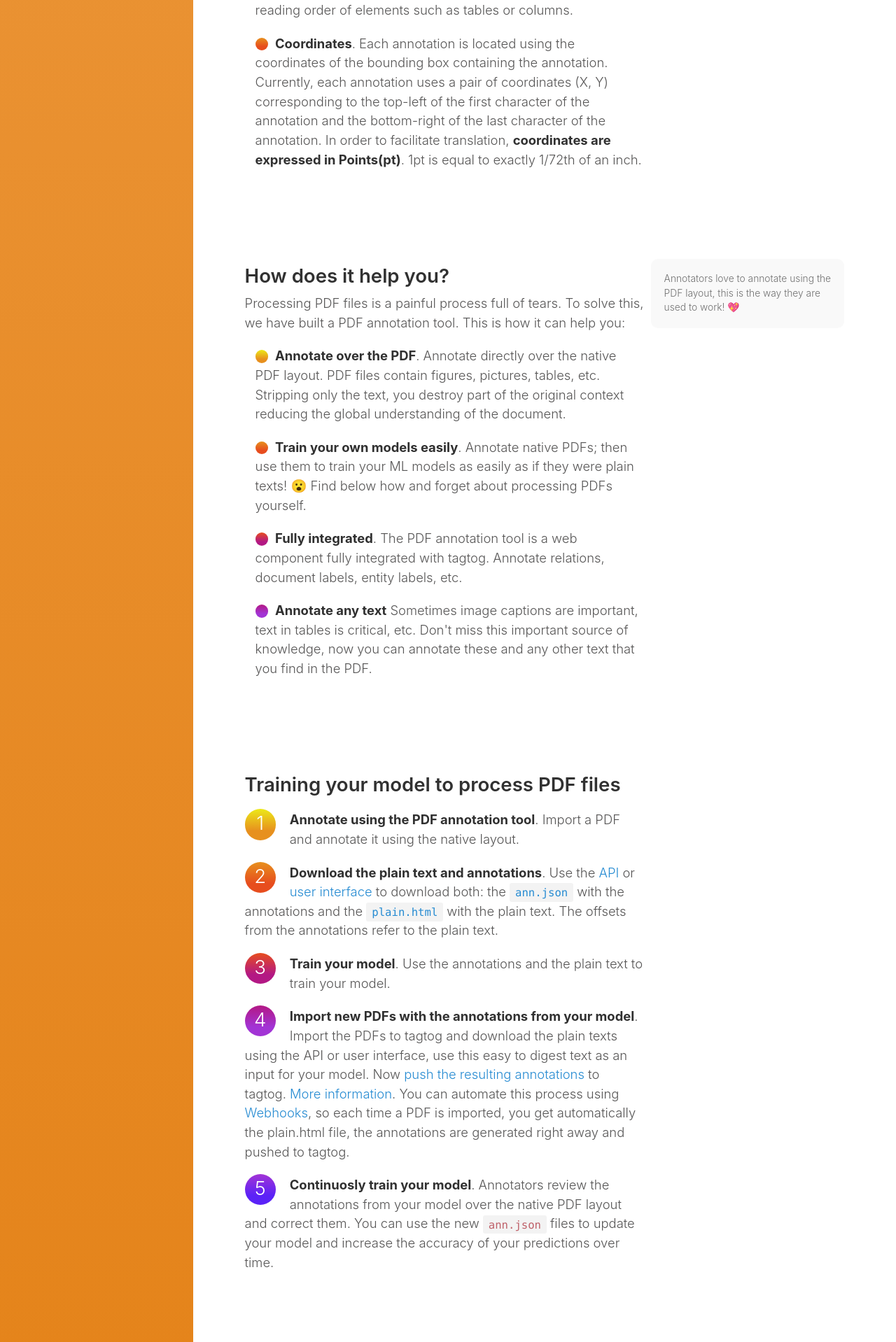
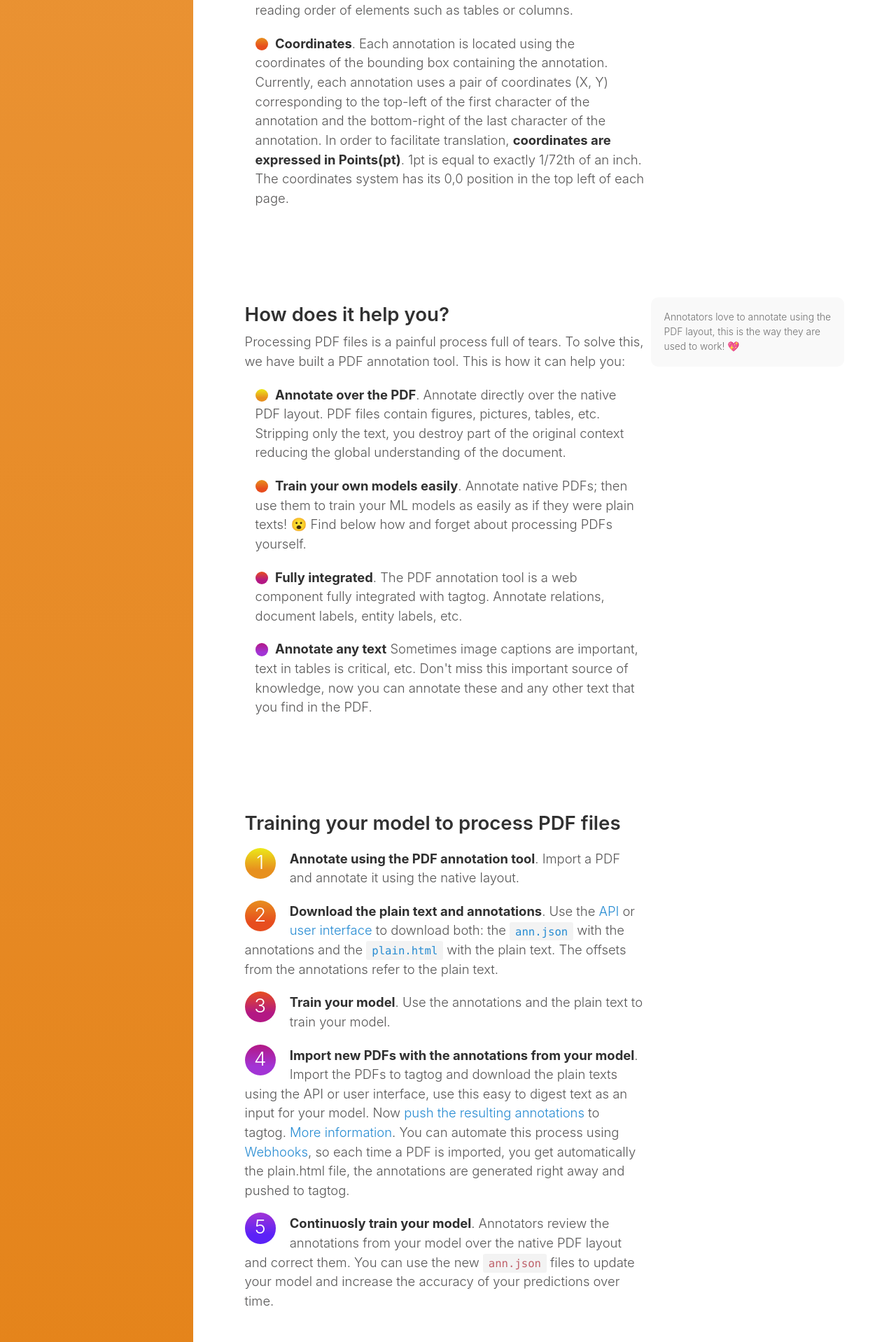
Before and after one commit to tagtogorg/tagtog-doc, a Jekyll site: the page built from pdf-annotation-tool.md, in a window 1280 px wide. Shown: the part 2417-4335 px from the top of the page at 70% size. Built offline with Jekyll 4.4.1, drawn with Linux system fonts in a browser that asks for light colours; nearby versions of some CDN libraries; emoji names are drawn with the system emoji font.

Commit message:
Additional info about the coordinates system

```diff
--- a/pdf-annotation-tool.md
+++ b/pdf-annotation-tool.md
@@ -50,7 +50,7 @@ toc: true
     <h2>Annotations</h2>
     <p>tagtog uses two different measures to locate annotations done over native PDFs. Both are contained in each annotation:</p>
     <p class="list-item"><span class="list-item-1"></span><strong>Text offsets</strong>. Each annotation is located using the start offset of its text in reference to the beginning of the page containing the annotation. In order to do that, we transform each page of the PDF into text and save the result in the <code><a title="tagtog - ann.doc - plain.html format" href="anndoc.html#plain-html">plain.html format</a></code>. We use this file as a reference to calculate the offset of the annotations. You can <a title="tagtog - web editor - view output mode" href="webeditor.html#view-output-mode">download and use this file</a> to share a common interface with tagtog. Offsets take into account the reading order of elements such as tables or columns.</p>
-    <p class="list-item"><span class="list-item-2"></span><strong>Coordinates</strong>. Each annotation is located using the coordinates of the bounding box containing the annotation. Currently, each annotation uses a pair of coordinates (X, Y) corresponding to the top-left of the first character of the annotation and the bottom-right of the last character of the annotation. In order to facilitate translation, <strong>coordinates are expressed in Points(pt)</strong>. 1pt is equal to exactly 1/72th of an inch.</p>
+    <p class="list-item"><span class="list-item-2"></span><strong>Coordinates</strong>. Each annotation is located using the coordinates of the bounding box containing the annotation. Currently, each annotation uses a pair of coordinates (X, Y) corresponding to the top-left of the first character of the annotation and the bottom-right of the last character of the annotation. In order to facilitate translation, <strong>coordinates are expressed in Points(pt)</strong>. 1pt is equal to exactly 1/72th of an inch. The coordinates system has its 0,0 position in the top left of each page.</p>
   </div>
   <div class="one-third-col"></div>
 </div>
```
